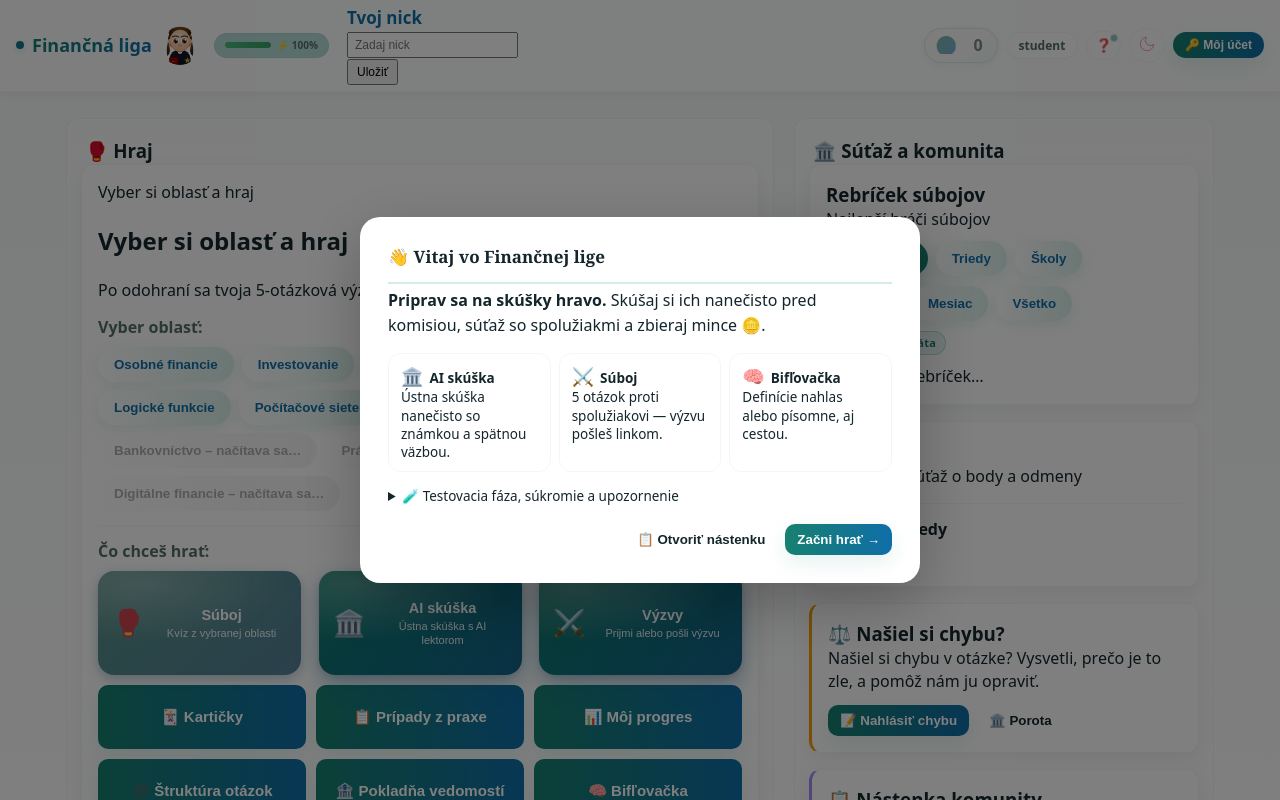
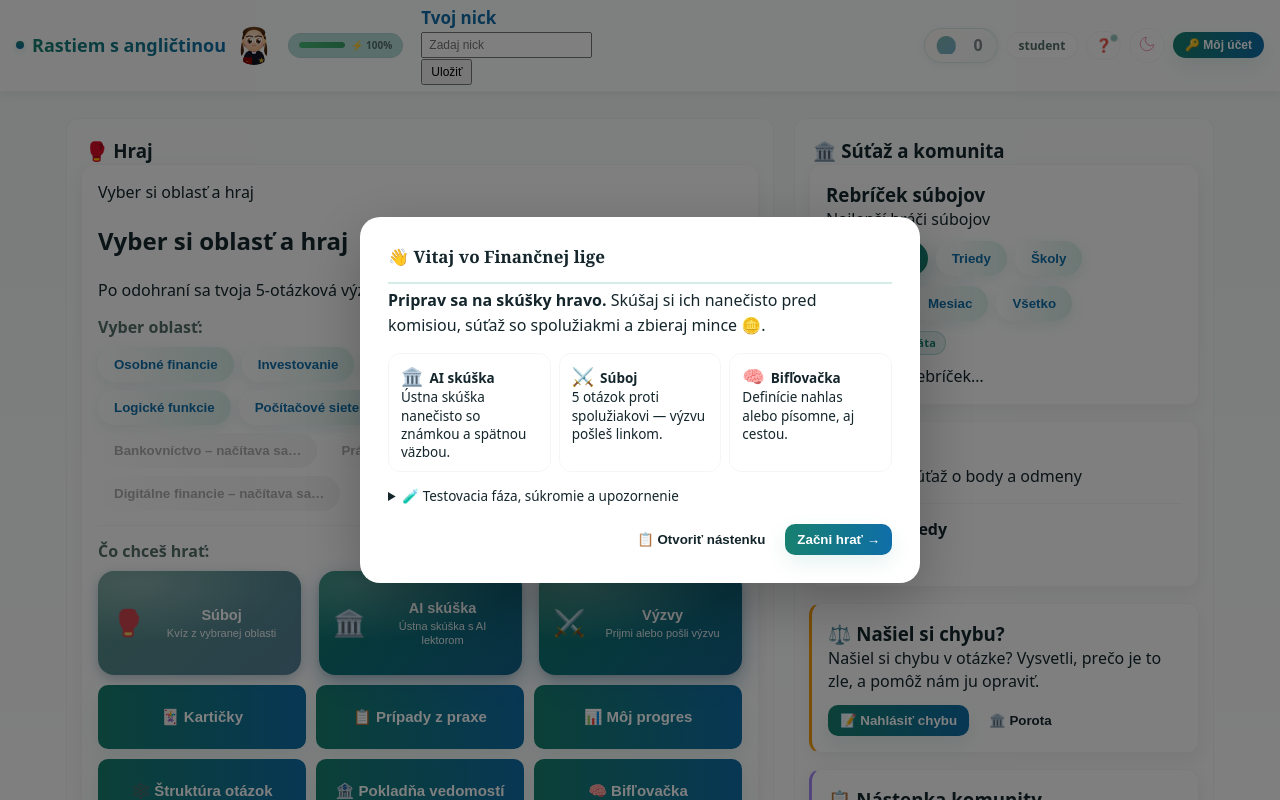
Before and after one commit to Soldanellka/rastiem-s-anglictinou, a plain HTML site: page index.html in a window 1280 px wide. Drawn offline with Linux system fonts and the light colour scheme.

Commit message:
Update index.html

```diff
--- a/index.html
+++ b/index.html
@@ -2,7 +2,7 @@
 <html lang="sk">
 <head>
   <meta charset="utf-8" />
-  <title>Finančná liga</title>
+  <title>Rastiem s angličtinou</title>
   <meta name="viewport" content="width=device-width,initial-scale=1" />
   <link rel="stylesheet" href="styles.css">
   <style>
@@ -15,7 +15,7 @@
 <header class="header">
   <div class="brand">
     <span class="logo-dot" aria-hidden="true"></span>
-    <span class="logo-text">Finančná liga</span>
+    <span class="logo-text">Rastiem s angličtinou</span>
 
     <div id="avatarWrap" class="avatar-wrap" title="Klikni pre výber avatara" role="button" tabindex="0">
       <div class="avatar-stack">
@@ -80,7 +80,7 @@
     <!-- Pomoc – jeden vstup namiesto dvoch ikon (👋 uvítanie + ℹ️ návod).
          Otvára návod, v ktorom je hore aj odkaz na uvítacie okno.
          #infoBtn si ponecháva ID (initGuideSystem naň visí). -->
-    <button class="btn icon-btn header-info-btn" id="infoBtn" title="Pomoc / O Finančnej lige">
+    <button class="btn icon-btn header-info-btn" id="infoBtn" title="Pomoc / O Rastiem s angličtinou">
       ❓
       <span class="games-hint-dot" id="infoHintDot"></span>
     </button>
@@ -208,7 +208,7 @@
 
     <div class="card section-card highlight-feedback" id="feedbackCard">
       <h3 style="margin:0">💬 Tvoj názor</h3>
-      <div class="small" style="margin-bottom:12px">Pomôž nám zlepšiť Finančnú ligu</div>
+      <div class="small" style="margin-bottom:12px">Pomôž nám zlepšiť Rastiem s angličtinou</div>
 
       <div id="feedbackForm">
         <div class="feedback-options">
@@ -248,7 +248,7 @@
         <div class="video-item" data-video-id="v1">
           <div class="video-thumb" onclick="openVideo('v1')">
             <div class="video-play-btn">▶</div>
-            <div class="video-label">Ako funguje Finančná liga?</div>
+            <div class="video-label">Ako funguje Rastiem s angličtinou?</div>
           </div>
           <div class="video-meta">
             <span class="small muted">Úvod do platformy • 3 min</span>
```
